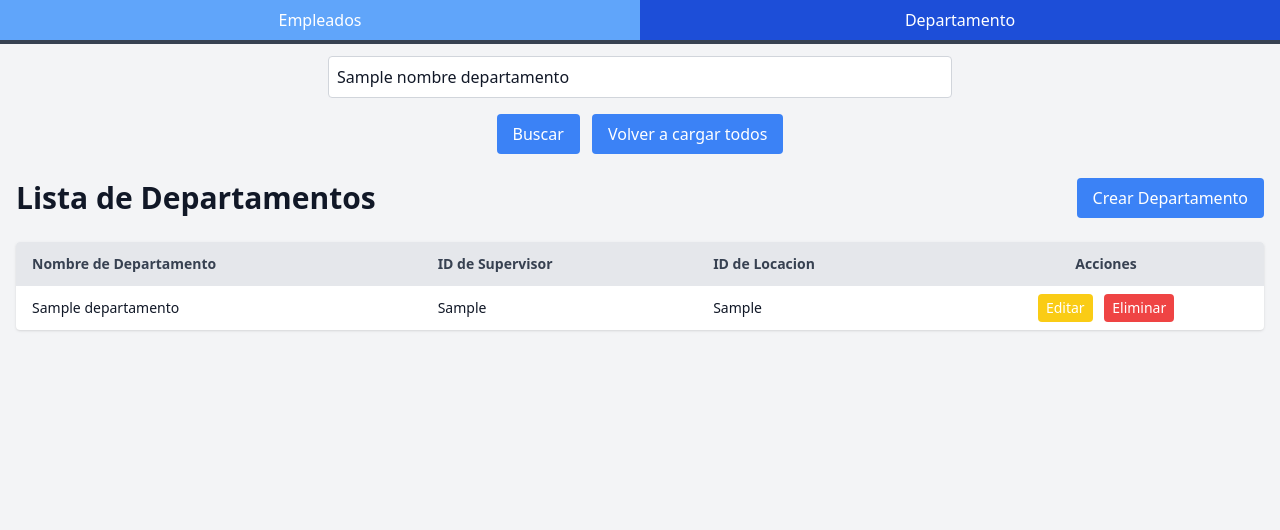
After one commit to 1Trueno/django-crud, a Django app: template crud/src/templates/departamento.html in a window 1280 px wide. The commit adds this page. Shown: the top 530 px of the page. Run offline with Django 5.2, Linux system fonts and the light colour scheme; the template is opened without the code that fills it: most values are stand-ins (such as "Sample title", 1, 10 or a date in 2020); some libraries are stand-ins or nearby versions.

Commit message:
Se agrego la pagina Departamento con su tabla y demas, tambien se agrego una barra de navegacion

```diff
--- /dev/null
+++ b/crud/src/templates/departamento.html
@@ -0,0 +1,185 @@
+{% extends 'home.html' %}
+
+{%block title%} <title>Gestión de Departamento</title> {% endblock %}
+
+{% block navlink_content %}
+<nav id="simpleNavbar"
+    class="fixed top-0 left-0 w-full z-50 bg-white border-b-4 border-gray-700 transition-transform duration-500 ease-in-out transform translate-y-0">
+    <div class="max-w-full mx-auto flex">
+        <a href="{% url 'home' %}"
+            class="flex-1 text-center rounded-xs bg-blue-500 hover:bg-blue-400 text-white px-4 py-2">
+            Empleados
+        </a>
+        <a href="{% url 'departamentos' %}"
+            class="flex-1 text-center  bg-blue-700 hover:bg-blue-400 text-white px-4 py-2">
+            Departamento
+        </a>
+    </div>
+</nav>
+{% endblock %}
+
+{%block search %}
+<form method=" get" class="mb-6 flex flex-col items-center">
+    <!-- Input centrado y ancho completo en pantallas medianas o mayores -->
+    <div class="w-full md:w-1/2">
+        <input type="text" name="nombre_dep" value="{{ nombre_departamento }}" placeholder="Nombre del Departamento"
+            class="p-2 border border-gray-300 rounded w-full" />
+    </div>
+
+    <!-- Botones centrados debajo -->
+    <div class="mt-4 text-center">
+        <button type="submit" class="bg-blue-500 hover:bg-blue-600 text-white px-4 py-2 rounded">
+            <span class="shiny-text">Buscar</span>
+        </button>
+        <button type="button" onclick="window.location.href='.'"
+            class="bg-blue-500 hover:bg-blue-600 text-white px-4 py-2 rounded ml-2">
+            <span class="shiny-text">Volver a cargar todos</span>
+        </button>
+    </div>
+</form>
+{% endblock %}
+{% block departament %}
+
+<div class="flex justify-between items-center mb-6">
+    <h1 class="text-3xl font-bold">Lista de Departamentos</h1>
+    <button onclick="openModal('modal-create')" class="bg-blue-500 hover:bg-blue-600 text-white px-4 py-2 rounded">
+        Crear Departamento
+    </button>
+</div>
+
+<!-- Tabla -->
+<div class="overflow-x-auto bg-white rounded shadow">
+    <table class="min-w-full text-sm text-left">
+        <thead class="bg-gray-200 text-gray-700">
+            <tr>
+                <th class="py-3 px-4">Nombre de Departamento</th>
+                <th class="py-3 px-4">ID de Supervisor</th>
+                <th class="py-3 px-4">ID de Locacion</th>
+                <th class="py-3 px-4 text-center">Acciones</th>
+            </tr>
+        </thead>
+        <tbody>
+            {% for departamento in departamentos %}
+            <tr class="hover:bg-gray-100">
+                <td class="py-2 px-4">{{ departamento.nombre_departamento }}</td>
+                <td class="py-2 px-4">{{ departamento.id_supervisor }}</td>
+                <td class="py-2 px-4">{{ departamento.id_locacion }}</td>
+                <td class="py-2 px-4 text-center space-x-2">
+                    <button onclick="openModal('modal-update-{{ departamento.id_departamento }}')"
+                        class="bg-yellow-400 hover:bg-yellow-500 text-white px-2 py-1 rounded">
+                        Editar
+                    </button>
+                    <button onclick="openModal('modal-delete-{{ departamento.id_departamento }}')"
+                        class="bg-red-500 hover:bg-red-600 text-white px-2 py-1 rounded">
+                        Eliminar
+                    </button>
+                </td>
+            </tr>
+
+            <!-- Modal de editar -->
+            <div id="modal-update-{{ departamento.id_departamento }}"
+                class="fixed inset-0 bg-black bg-opacity-40 hidden justify-center items-center z-50">
+                <div class="bg-white p-6 rounded-lg w-full max-w-md">
+                    <h2 class="text-xl font-semibold mb-4">Editar Empleado</h2>
+                    <form action="{% url 'departamento_update' departamento.id_departamento %}" method="POST">
+                        {% csrf_token %}
+                        <input type="text" name="nombre_departamento" value="{{ departamento.nombre_departamento }}"
+                            class="w-full border border-gray-300 rounded px-3 py-2 mb-2" required />
+                        <!--                        <input type="number" name="id_supervisor" value="{{ departamento.id_supervisor }}"
+                            class="w-full border border-gray-300 rounded px-3 py-2 mb-2" required />
+                        <input type="number" name="id_locacion" value="{{ departamento.id_locacion }}"
+                            class="w-full border border-gray-300 rounded px-3 py-2 mb-2" required />
+-->
+                        <select name="id_supervisor" class="w-full border border-gray-300 rounded px-3 py-2 mb-4">
+                            <option value="">{{ departamento.id_supervisor }}</option>
+                            {% for departamento in departamentos %}
+                            <option value="{{ departamento.id_departamento }}">{{ departamento.id_supervisor
+                                }}</option>
+                            {% endfor %}
+                        </select>
+
+                        <select name="id_locacion" class="w-full border border-gray-300 rounded px-3 py-2 mb-4">
+                            <option value="">{{ departamento.id_locacion }}</option>
+                            {% for departamento in departamentos %}
+                            <option value="{{ departamento.id_locacion }}">{{ departamento.id_locacion }}
+                            </option>
+                            {% endfor %}
+                        </select>
+
+                        <div class="flex justify-end gap-2">
+                            <button type="button"
+                                onclick="closeModal('modal-update-{{ departamento.id_departamento }}')"
+                                class="px-4 py-2 rounded bg-gray-300">
+                                Cancelar
+                            </button>
+                            <button type="submit" class="px-4 py-2 rounded bg-blue-600 text-white">
+                                Guardar
+                            </button>
+                        </div>
+                    </form>
+                </div>
+            </div>
+
+            <!-- Modal de eliminar -->
+            <div id="modal-delete-{{ departamento.id_departamento }}"
+                class="fixed inset-0 bg-black bg-opacity-40 hidden justify-center items-center z-50">
+                <div class="bg-white p-6 rounded-lg w-full max-w-md">
+                    <h2 class="text-xl font-semibold mb-4">¿Eliminar empleado?</h2>
+                    <p>
+                        ¿Estás seguro de que deseas eliminar a
+                        <strong>{{ departamento.nombre_departamento }}</strong>?
+                    </p>
+                    <div class="flex justify-end mt-6 gap-2">
+                        <button onclick="closeModal('modal-delete-{{ departamento.id_departamento }}')"
+                            class="px-4 py-2 rounded bg-gray-300">
+                            Cancelar
+                        </button>
+                        <form action="{% url 'departamento_delete' departamento.id_departamento %}" method="POST">
+                            {% csrf_token %}
+                            <button type="submit" class="px-4 py-2 rounded bg-red-600 text-white">
+                                Eliminar
+                            </button>
+                        </form>
+                    </div>
+                </div>
+            </div>
+            {% endfor %}
+        </tbody>
+    </table>
+</div>
+</div>
+
+<!-- Modal de crear -->
+<div id="modal-create" class="fixed inset-0 bg-black bg-opacity-40 hidden justify-center items-center z-50">
+    <div class="bg-white p-6 rounded-lg w-full max-w-md">
+        <h2 class="text-xl font-semibold mb-4">Crear nuevo Departamento</h2>
+        <form action="{% url 'departamento_create' %}" method="POST">
+            {% csrf_token %}
+            <input type="text" name="nombre_departamento" placeholder="Nombre del Departamento"
+                class="w-full border border-gray-300 rounded px-3 py-2 mb-2" required />
+
+            <select name="id_supervisor" class="w-full border border-gray-300 rounded px-3 py-2 mb-2"">
+                <option value="">{{ departamento.id_supervisor }}</option>
+                {% for departamento in departamentos %}
+                <option value=" {{ departamento.id_departamento }}">{{ departamento.id_supervisor }}</option>
+                {% endfor %}
+            </select>
+
+            <select name="id_locacion" class="w-full border border-gray-300 rounded px-3 py-2 mb-2">
+                <option value="">{{ departamento.id_locacion }}</option>
+                {% for departamento in departamentos %}
+                <option value="{{ departamento.id_locacion }}">{{ departamento.id_locacion }}</option>
+                {% endfor %}
+            </select>
+            <div class="flex justify-end gap-2">
+                <button type="button" onclick="closeModal('modal-create')" class="px-4 py-2 rounded bg-gray-300">
+                    Cancelar
+                </button>
+                <button type="submit" class="px-4 py-2 rounded bg-blue-600 text-white">
+                    Crear
+                </button>
+            </div>
+        </form>
+    </div>
+</div>
+{% endblock %}
--- a/crud/src/templates/home.html
+++ b/crud/src/templates/home.html
@@ -4,13 +4,29 @@
 <head>
   <meta charset="UTF-8" />
   <meta name="viewport" content="width=device-width, initial-scale=1.0" />
-  <title>Gestión de Empleados</title>
+  {%block title%} <title>Gestión de Empleados</title> {% endblock %}
   <script src="https://cdn.tailwindcss.com"></script>
 </head>
 
-<body class="bg-gray-100 text-gray-900">
-  <div class="container mx-auto px-4 py-8">
-        <form method="get" class="grid grid-cols-1 md:grid-cols-2 gap-4 mb-6">
+<body class="bg-gray-100 text-gray-900 min-h-screen">
+  {% block navlink_content %}
+  <nav id="simpleNavbar"
+    class="fixed top-0 left-0 w-full z-50 bg-white border-b-4 border-gray-700 transition-transform duration-500 ease-in-out transform translate-y-0">
+    <div class="max-w-full mx-auto flex">
+      <a href="{% url 'home' %}"
+        class="flex-1 text-center rounded-xs bg-blue-700 hover:bg-blue-400 text-white px-4 py-2">
+        Empleados
+      </a>
+      <a href="{% url 'departamentos' %}" class="flex-1 text-center bg-blue-500 hover:bg-blue-400 text-white px-4 py-2">
+        Departamento
+      </a>
+    </div>
+  </nav>
+  {% endblock %}
+
+  <div class=" container mx-auto mt-6 px-4 py-8">
+    {%block search %}
+    <form method="get" class="grid grid-cols-1 md:grid-cols-2 gap-4 mb-6 w-full">
       <input type="text" name="nombre" value="{{ nombre }}" placeholder="Nombre"
         class="p-2 border border-gray-300 rounded w-full" />
       <input type="text" name="apellido" value="{{ apellido }}" placeholder="Apellido"
@@ -18,8 +34,7 @@
 
       <!--Botones del formulario-->
       <div class="md:col-span-2 text-center">
-        <button type="submit"
-          class="bg-blue-500 hover:bg-blue-600 text-white px-4 py-2 rounded">
+        <button type="submit" class="bg-blue-500 hover:bg-blue-600 text-white px-4 py-2 rounded">
           <span class="shiny-text"> Buscar</span>
         </button>
         <button type="button" onclick="window.location.href='.'"
@@ -28,6 +43,9 @@
         </button>
       </div>
     </form>
+    {% endblock %}
+
+    {% block departament %}
     <div class="flex justify-between items-center mb-6">
       <h1 class="text-3xl font-bold">Lista de Empleados</h1>
       <button onclick="openModal('modal-create')" class="bg-blue-500 hover:bg-blue-600 text-white px-4 py-2 rounded">
@@ -88,7 +106,7 @@
                 <input type="text" name="email" value="{{ empleado.email }}"
                   class="w-full border border-gray-300 rounded px-3 py-2 mb-2" required />
 
-                  <select name="puesto" class="w-full border border-gray-300 rounded px-3 py-2 mb-4">
+                <select name="puesto" class="w-full border border-gray-300 rounded px-3 py-2 mb-4">
                   <option value="">{{ empleado.id_puesto.titulo_puesto }}</option>
                   {% for empleado in empleados %}
                   <option value="{{ empleado.id_empleado }}">{{ empleado.id_puesto.titulo_puesto }}</option>
@@ -98,7 +116,8 @@
                 <select name="departamento" class="w-full border border-gray-300 rounded px-3 py-2 mb-4">
                   <option value="">{{ empleado.id_departamento.nombre_departamento }}</option>
                   {% for empleado in empleados %}
-                  <option value="{{ empleado.id_empleado }}">{{ empleado.id_departamento.nombre_departamento }}</option>
+                  <option value="{{ empleado.id_empleado }}">{{ empleado.id_departamento.nombre_departamento }}
+                  </option>
                   {% endfor %}
                 </select>
 
@@ -172,6 +191,7 @@
       </form>
     </div>
   </div>
+  {% endblock %}
 
   <script>
     function openModal(id) {
@@ -182,6 +202,24 @@
       document.getElementById(id).classList.remove("flex");
       document.getElementById(id).classList.add("hidden");
     }
+
+    //navbar
+    const navbar = document.getElementById('simpleNavbar');
+    let lastScrollTop = 0;
+
+    window.addEventListener('scroll', () => {
+      const currentScroll = window.scrollY;
+
+      if (currentScroll > lastScrollTop && currentScroll > 70) {
+        // Oculta la navbar al bajar
+        navbar.classList.add('-translate-y-full');
+      } else {
+        // Muestra la navbar al subir
+        navbar.classList.remove('-translate-y-full');
+      }
+
+      lastScrollTop = currentScroll;
+    });
   </script>
 </body>
 
```
Also changed, not shown: core/urls.py (+10 -3 lines), crud/forms.py (+11 -1 lines), crud/views.py (+39 -2 lines).
